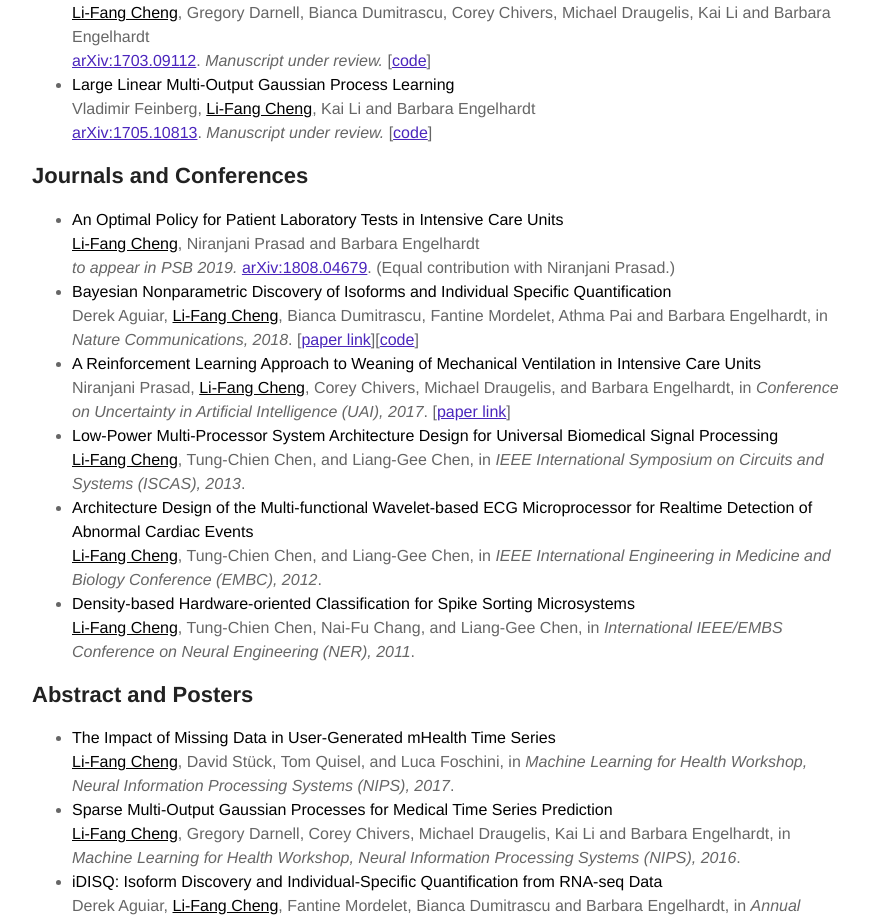
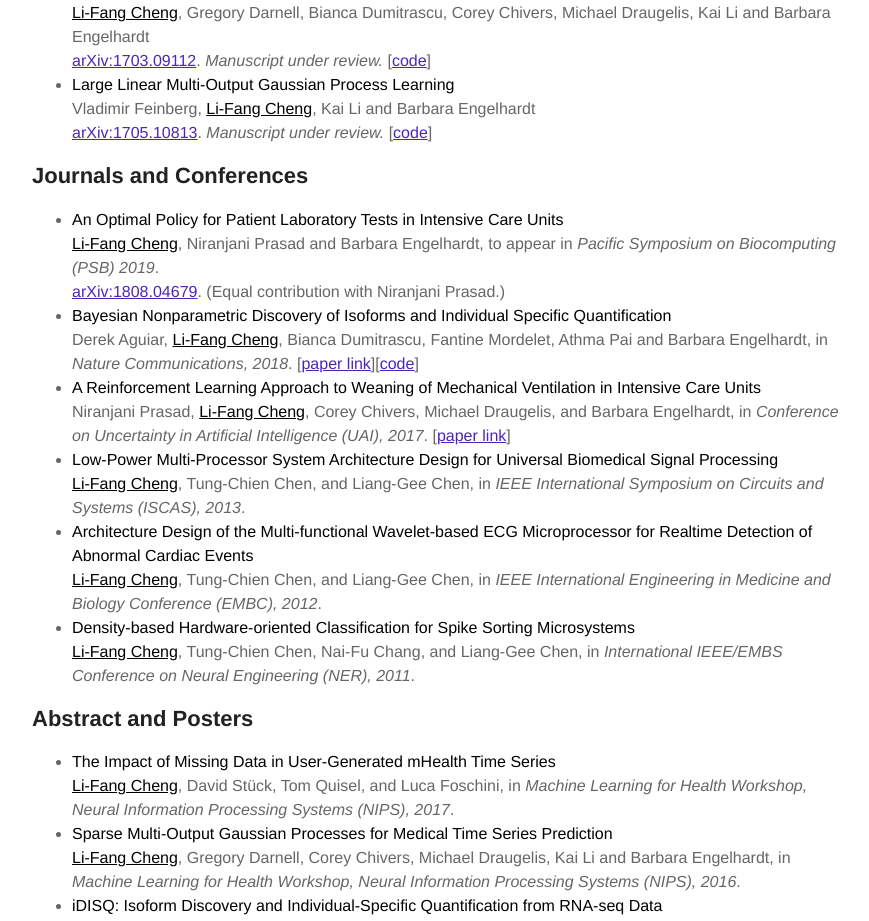
Before and after one commit to Li-FangCheng/li-fangcheng.github.io, a Jekyll site: the page built from publications.md, in a window 1280 px wide. Shown: the part 492-1413 px from the top of the page, without its empty margins (203-1072 px from the left). Built offline with Jekyll 4.4.1, drawn with Linux system fonts in a browser that asks for light colours.

Commit message:
minor update

```diff
--- a/publications.md
+++ b/publications.md
@@ -15,8 +15,8 @@ Vladimir Feinberg, **<u>Li-Fang Cheng</u>**, Kai Li and Barbara Engelhardt\\
 
 ## Journals and Conferences
 * **An Optimal Policy for Patient Laboratory Tests in Intensive Care Units**\\
-**<u>Li-Fang Cheng</u>**, Niranjani Prasad and Barbara Engelhardt\\
-*to appear in PSB 2019.* [arXiv:1808.04679](https://arxiv.org/abs/1808.04679){:target="_blank"}. (Equal contribution with Niranjani Prasad.)
+**<u>Li-Fang Cheng</u>**, Niranjani Prasad and Barbara Engelhardt, to appear in *Pacific Symposium on Biocomputing (PSB) 2019*.\\
+[arXiv:1808.04679](https://arxiv.org/abs/1808.04679){:target="_blank"}. (Equal contribution with Niranjani Prasad.)
 * **Bayesian Nonparametric Discovery of Isoforms and Individual Specific Quantification**\\
 Derek Aguiar, **<u>Li-Fang Cheng</u>**, Bianca Dumitrascu, Fantine Mordelet, Athma Pai and Barbara Engelhardt, in *Nature Communications, 2018*. [[paper link](https://www.nature.com/articles/s41467-018-03402-w){:target="_blank"}][[code](https://github.com/bee-hive/BIISQ){:target="_blank"}]
 * **A Reinforcement Learning Approach to Weaning of Mechanical Ventilation in Intensive Care Units**\\
```
